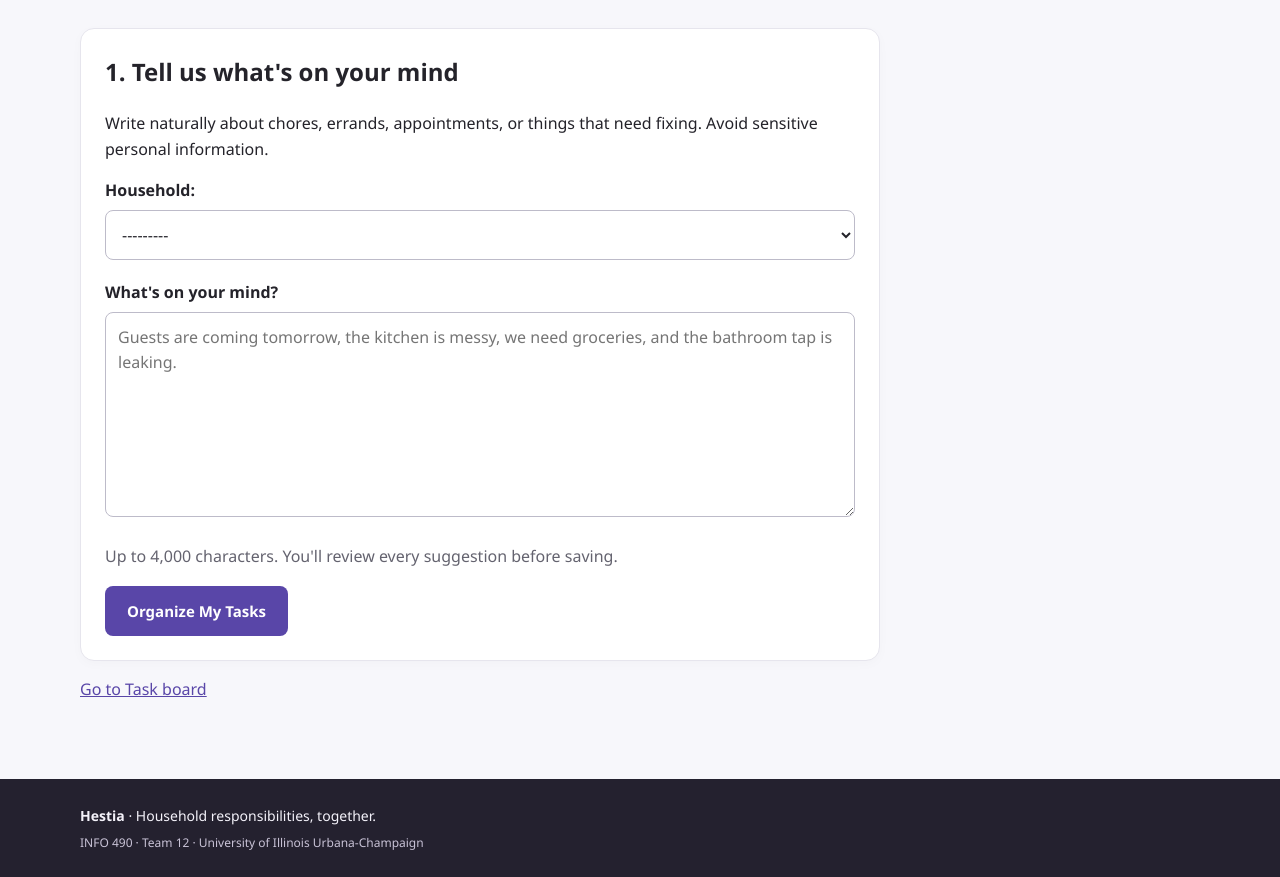
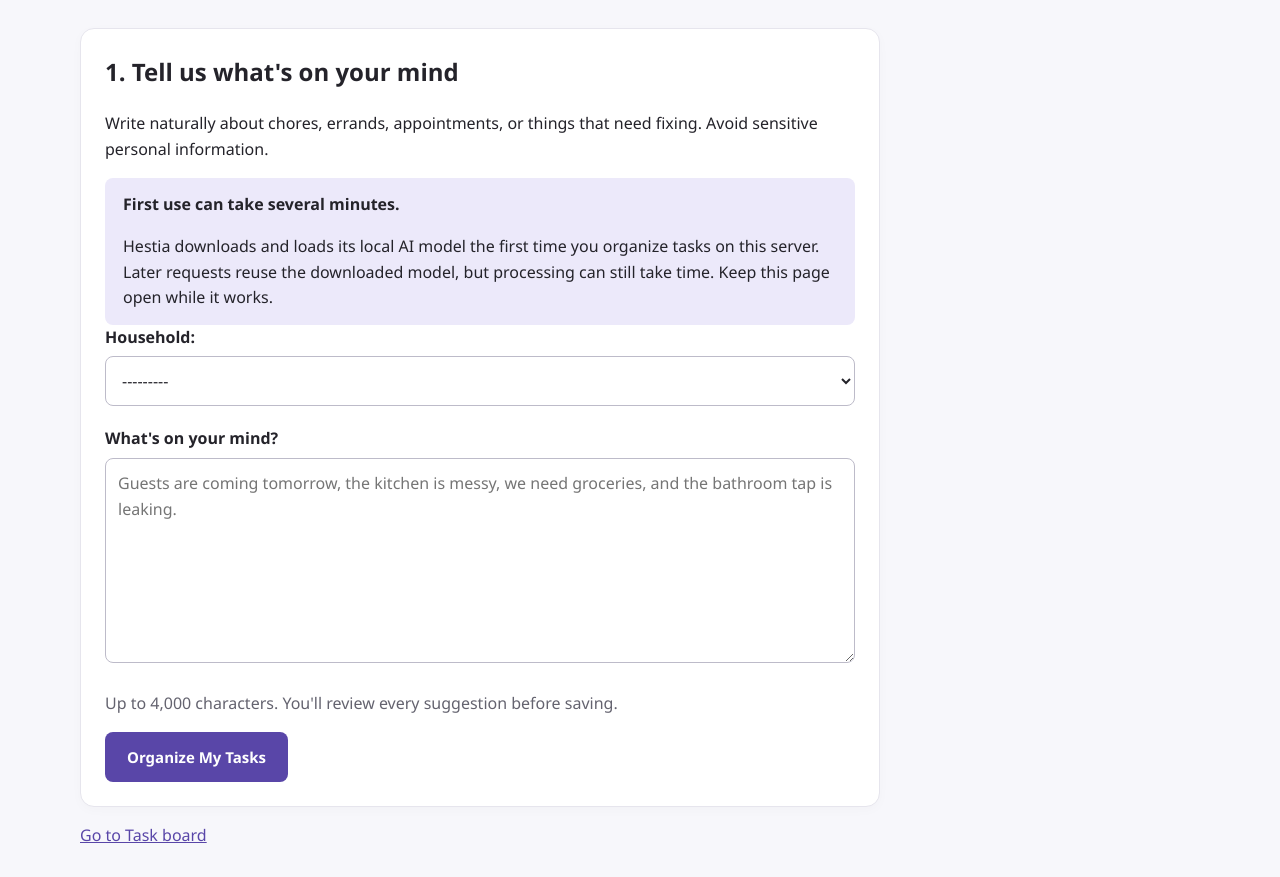
Before and after one commit to HestiaaAI/12_HestiaaAI, a Django app: page /tasks/ai/ in a window 1280 px wide. Shown: the part 321-1198 px from the top of the page. Run offline with Django 5.2, Linux system fonts and the light colour scheme; a user stored in the database is signed in; data comes from the database, SQL or seed files in the repository; tables that the repository leaves empty hold one stand-in row (values such as "Sample post").

Commit message:
fix(ui): explain local AI loading delays

```diff
--- a/static files/css/ai_brain_dump.css
+++ b/static files/css/ai_brain_dump.css
@@ -1,6 +1,9 @@
 .ai-input { max-width: 800px; }
 .ai-input h2, .ai-confirm h2 { margin-top: 0; }
 .ai-notice { padding: 14px 18px; background: #ece9fa; border-radius: 8px; }
+.ai-notice p { margin-bottom: 0; }
+.ai-input button:disabled { opacity: 0.7; cursor: wait; }
+.ai-loading[hidden] { display: none; }
 .ai-review { margin: 24px 0; align-items: start; }
 .ai-review legend { padding: 0 8px; color: var(--hestia-primary); font-weight: 700; }
 .ai-input textarea, .ai-review textarea, .ai-input select, .ai-review select {
--- /dev/null
+++ b/static files/js/ai_brain_dump.js
@@ -0,0 +1,28 @@
+"use strict";
+
+const generationForm = document.querySelector("[data-ai-generate]");
+
+if (generationForm) {
+    const button = generationForm.querySelector("[data-ai-submit]");
+    const status = generationForm.querySelector("[data-ai-loading]");
+    const originalLabel = button.textContent;
+
+    generationForm.addEventListener("submit", (event) => {
+        if (button.disabled) {
+            event.preventDefault();
+            return;
+        }
+        button.disabled = true;
+        button.textContent = button.dataset.pendingLabel;
+        generationForm.setAttribute("aria-busy", "true");
+        status.hidden = false;
+    });
+
+    // Restore controls when Back returns a pending page from the browser cache.
+    window.addEventListener("pageshow", () => {
+        button.disabled = false;
+        button.textContent = originalLabel;
+        generationForm.removeAttribute("aria-busy");
+        status.hidden = true;
+    });
+}
--- a/templates/tasks/ai_brain_dump.html
+++ b/templates/tasks/ai_brain_dump.html
@@ -58,14 +58,25 @@
 <section class="task-card ai-input">
     <h2>1. Tell us what's on your mind</h2>
     <p>Write naturally about chores, errands, appointments, or things that need fixing. Avoid sensitive personal information.</p>
-    <form method="post" action="{% url 'ai_tasks:brain-dump' %}">
+    {% if not mock_mode %}
+    <aside class="ai-notice" id="ai-first-use-note">
+        <strong>First use can take several minutes.</strong>
+        <p>Hestia downloads and loads its local AI model the first time you organize tasks on this server. Later requests reuse the downloaded model, but processing can still take time. Keep this page open while it works.</p>
+    </aside>
+    {% endif %}
+    <form method="post" action="{% url 'ai_tasks:brain-dump' %}" data-ai-generate{% if not mock_mode %} aria-describedby="ai-first-use-note"{% endif %}>
         {% csrf_token %}<input type="hidden" name="action" value="generate">
         {{ input_form.non_field_errors }}
         {% for field in input_form %}<div class="form-field">{{ field.label_tag }}{{ field }}{{ field.errors }}</div>{% endfor %}
         <p class="field-help">Up to 4,000 characters. You'll review every suggestion before saving.</p>
-        <button type="submit">Organize My Tasks</button>
+        <button type="submit" data-ai-submit data-pending-label="{% if mock_mode %}Preparing sample tasks…{% else %}Organizing your tasks…{% endif %}">Organize My Tasks</button>
+        <p class="ai-notice ai-loading" role="status" aria-live="polite" aria-atomic="true" data-ai-loading hidden>
+            {% if mock_mode %}Preparing sample tasks. Nothing is saved until you review and confirm.
+            {% else %}Organizing your tasks. First use may take several minutes while the local AI model downloads and loads. Keep this page open; you don't need to submit again. Nothing is saved until you review and confirm.{% endif %}
+        </p>
     </form>
 </section>
 {% endif %}
 <p><a href="{% url 'task_forms:board' %}">Go to Task board</a></p>
 {% endblock %}
+{% block extra_js %}<script src="{% static 'js/ai_brain_dump.js' %}" defer></script>{% endblock %}
```
